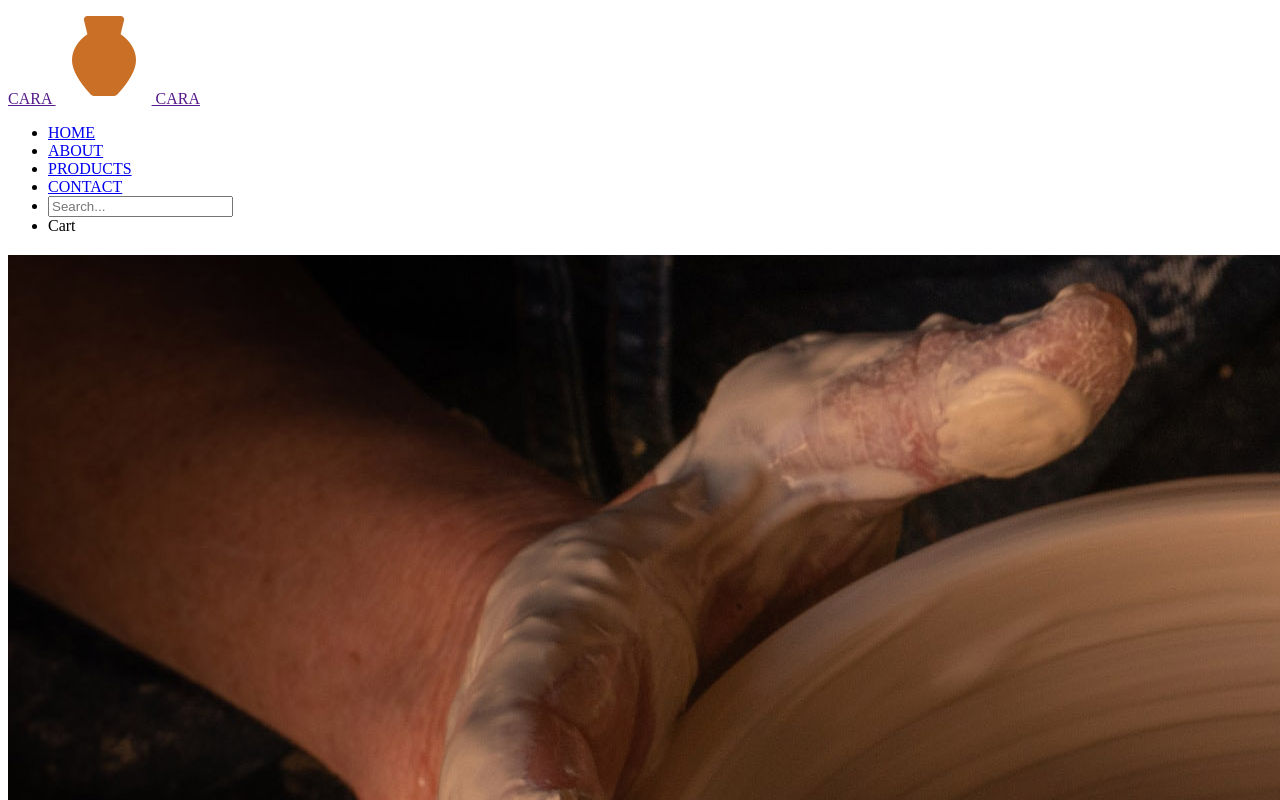
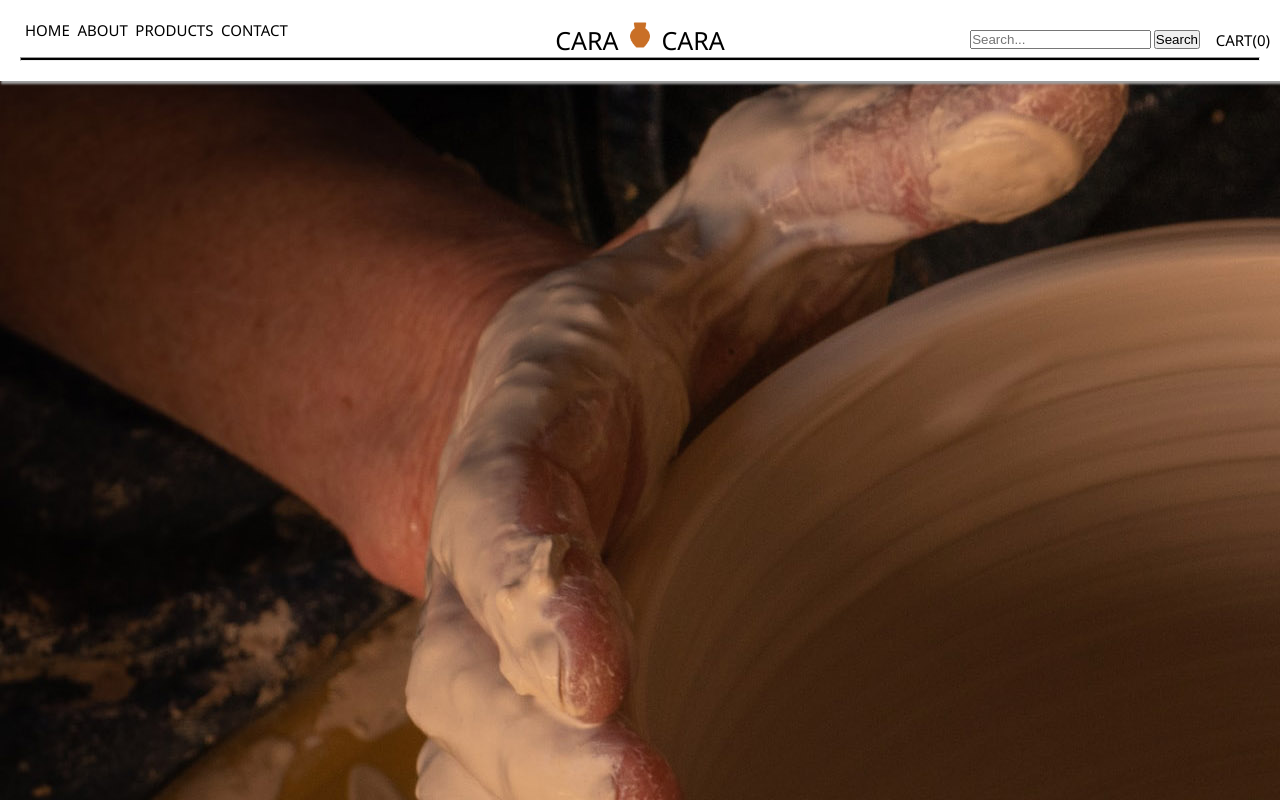
Before and after one commit to Micah-Meza/eCommerce_Website, a plain HTML site: page index.html in a window 1280 px wide. Shown: the top 800 px of the page. Drawn offline with Linux system fonts and the light colour scheme.

Commit message:
Updated the CSS for the header file.

```diff
--- a/index.html
+++ b/index.html
@@ -5,22 +5,28 @@
     <meta http-equiv="X-UA-Compatible" content="IE=edge">
     <meta name="viewport" content="width=device-width, initial-scale=1.0">
     <title>CARA CARA</title>
-    <link rel="stylesheet" href="./main.css">
+    <link rel="stylesheet" href="styles.css">
 </head>
 <body>
     <header>
         <nav>
-            <a href=""> CARA <img src="assets/icons8-pottery-96.png" alt="Animated tan color ceramic pot"/> CARA </a>
+
+            <h1><a href=""> CARA <img src="assets/icons8-pottery-96.png" alt="Animated tan color ceramic pot"/> CARA </a></h1>
+
                 <ul>
                     <li><a href="#home">HOME</a></li>
                     <li><a href="#about">ABOUT</a></li>
                     <li><a href="#products">PRODUCTS</a></li>
                     <li><a href="#contact">CONTACT</a></li>
-                <li><form class="submit">
-                    <input class="submit" type="search" placeholder="Search...">
+                </ul>
+
+                <form>
+                    <input type="search" placeholder="Search...">
+                        <button type="submit">Search</button>
                 </form>
-                <li>Cart</li>
-            </ul>
+
+                <p>CART<span class='cart-counter'>(0)</span></p>
+             <hr style="width:100%;text-align:center;margin:0;height: 4px;background-color: black;">
         </nav>
     </header>
     <main>
@@ -80,7 +86,7 @@
                 <input type="submit" value="SEND">
             </form>
         </section>
-
+    </main>
         <footer>
             <a href="youtube.com"><img src="assets/icons8-youtube-96.png" alt="Youtube link picture"></a>
             <a href="facebook.com"><img src="assets/icons8-facebook-96 (1).png" alt="Facebook link picture"></a>
@@ -92,7 +98,5 @@
             <p>Amet tellus cras adipiscing enim eu turpis.</p>
             <p> ©Copyright 2015 - 2023</p>
         </footer>
-    </main>
-
 </body>
 </html>
--- a/styles.css
+++ b/styles.css
@@ -0,0 +1,99 @@
+*,
+*::before,
+*::after {
+    margin: 0px;
+    padding: 0px;
+    box-sizing: inherit;
+}
+
+html {
+    box-sizing: border-box;
+    font-size: 62.5%;
+}
+
+body {
+    font-family: 'Segoe UI', Tahoma, Geneva, Verdana, sans-serif;
+    margin: 0
+}
+
+header {
+    background-color: white;
+    position: fixed;
+    right: 0%;
+    left: 0%;
+    padding: 2rem;
+    text-decoration: none;
+    margin: auto;
+    box-shadow: 2px 2px 2px 1px #A0A0A0;
+}
+
+nav h1 {
+    color: black;
+    font-size: 25px;
+    font-weight: normal;
+    text-decoration: none;
+    text-align: center;
+
+}
+
+nav img{
+    width: 30px;
+    bottom: 100%;
+    margin-top: 0%;
+}
+
+nav ul {
+    list-style-type: none;
+    position: fixed;
+    top: 1rem;
+    left: 2rem;
+    color: black;
+    text-decoration: none;
+    margin-top: 1rem;
+}
+
+nav li {
+    display: inline;
+    margin-left: 0.5rem;
+    font-size: 15px;
+    text-decoration: none;
+    text-align: center;
+}
+nav form {
+    text-align: right;
+    margin: auto;
+    position: fixed;
+    top: 3rem;
+    right: 8rem;
+}
+
+nav p {
+    font-size: 15px;
+    text-align: right;
+    position: fixed;
+    top: 3rem;
+    right: 1rem;
+}
+
+a:link {
+    color: black;
+    text-decoration: none;
+  }
+
+  /* visited link */
+  a:visited {
+    color: black;
+    text-decoration: none;
+  }
+
+  /* mouse over link */
+  a:hover {
+    color: red;
+    text-decoration: none;
+  }
+
+  /* selected link */
+  a:active {
+    color: yellow;
+    text-decoration: none;
+  }
```
Lines whose indentation alone changed are shown as unchanged.
